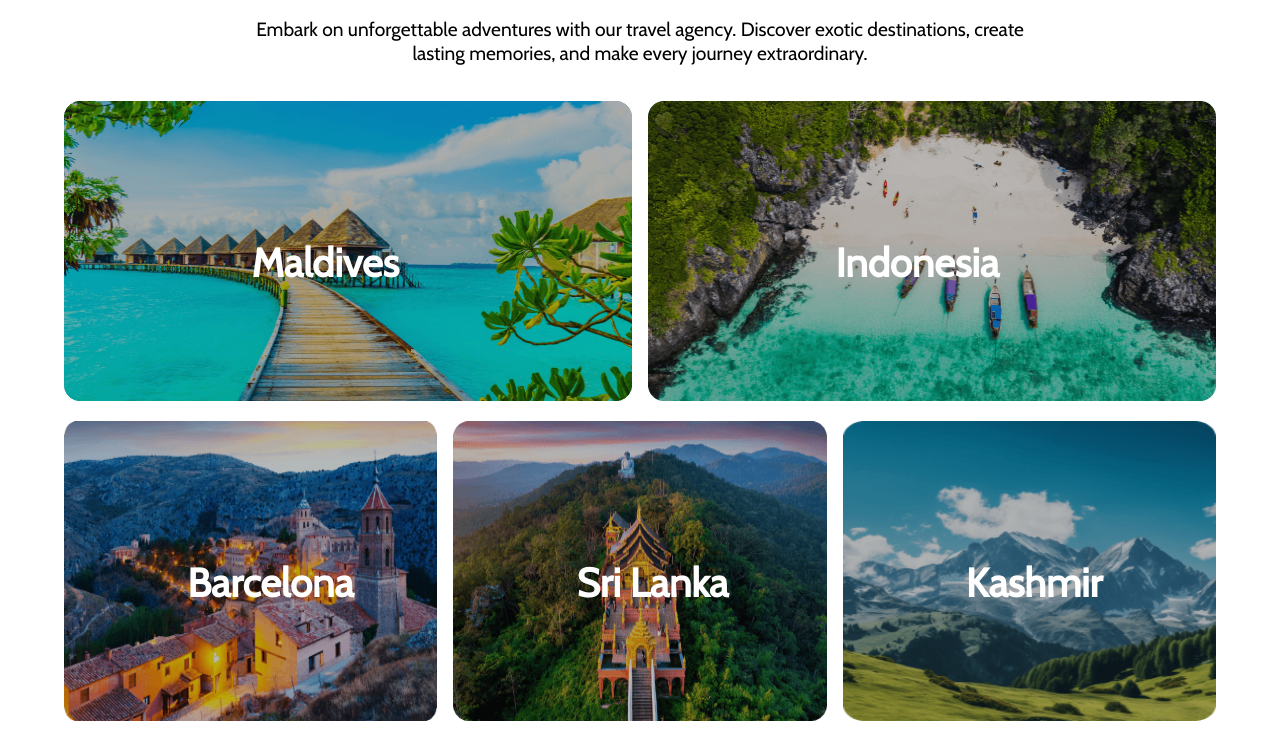
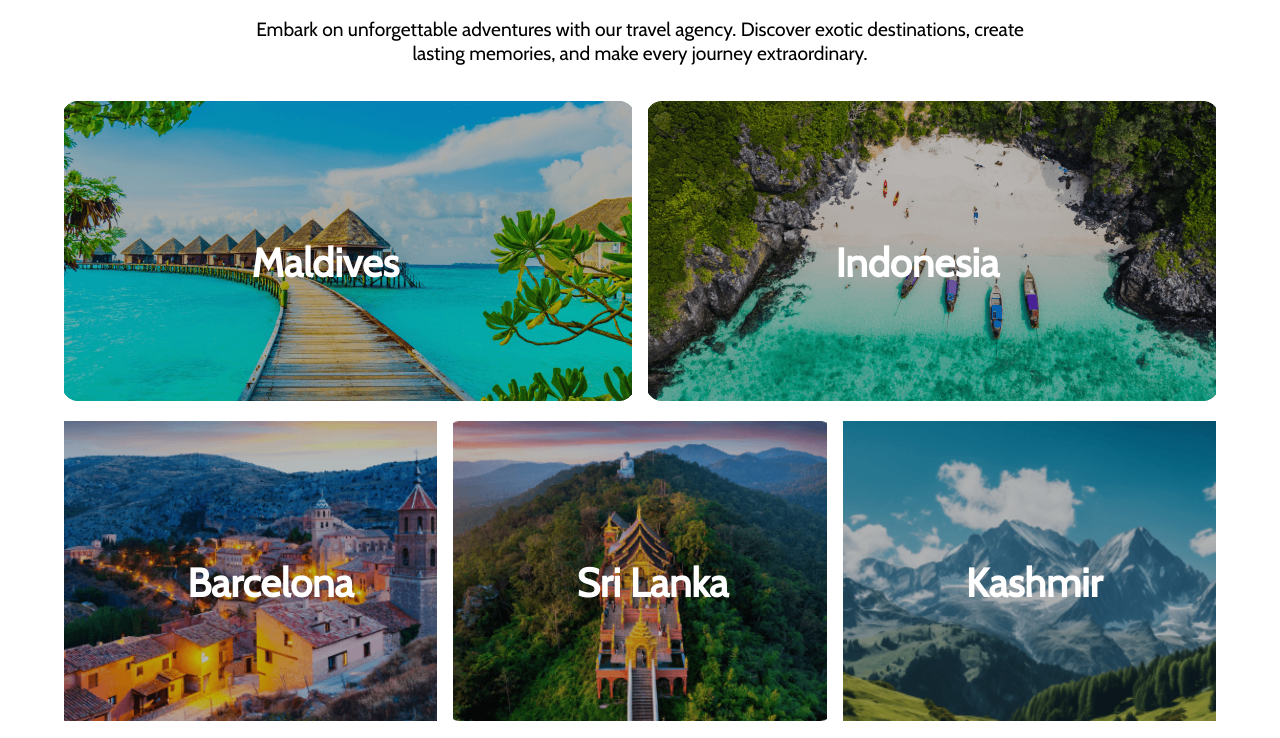
Before and after one commit to yeasinbinali/go-trip, a plain HTML site: page index.html in a window 1280 px wide. Shown: the part 1408-2146 px from the top of the page. Drawn offline with nearby package versions, Linux system fonts and the light colour scheme.

```diff
--- a/styles/style.css
+++ b/styles/style.css
@@ -170,10 +170,7 @@
     width: 100%;
     height: 300px;
     filter: brightness(90%);
-}
-
-.destination-image-container img:hover {
-    transform: scale(1);
+    object-fit: cover;
 }
 
 .destination-image-container {
```
